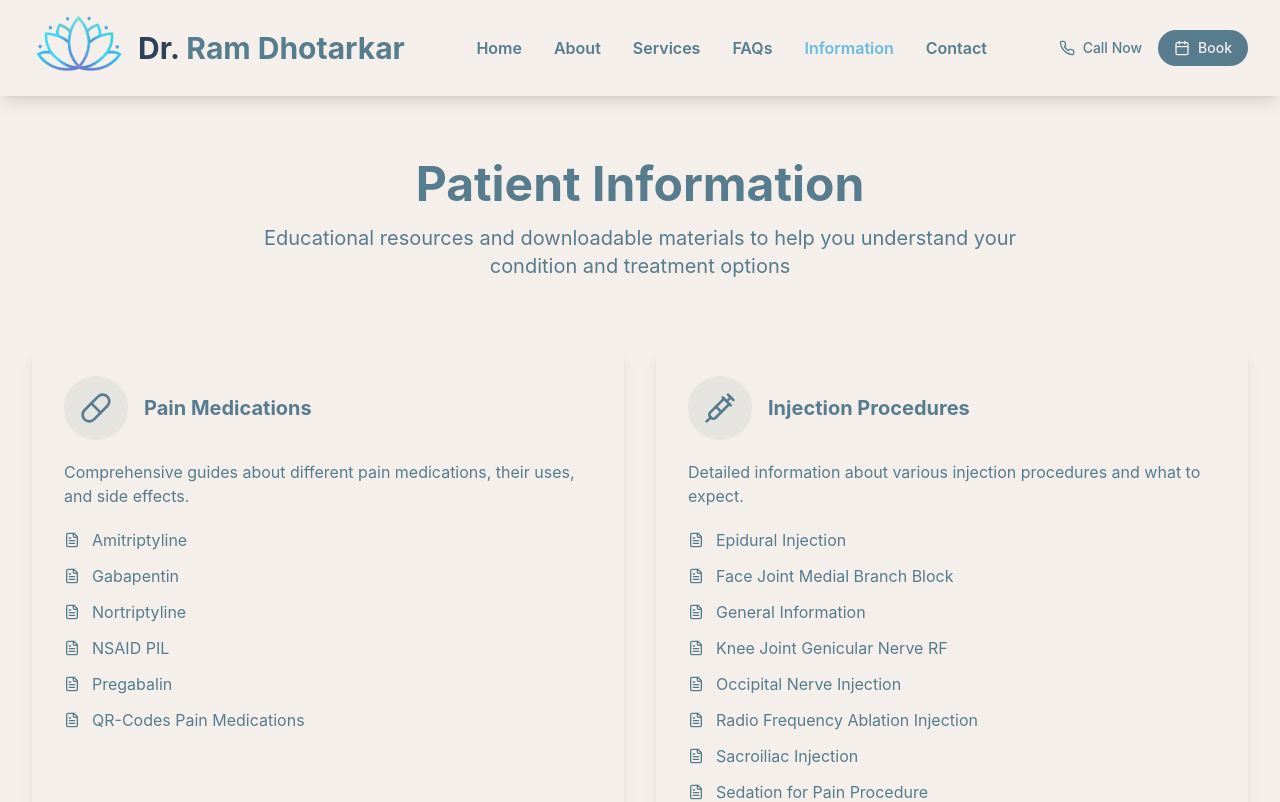
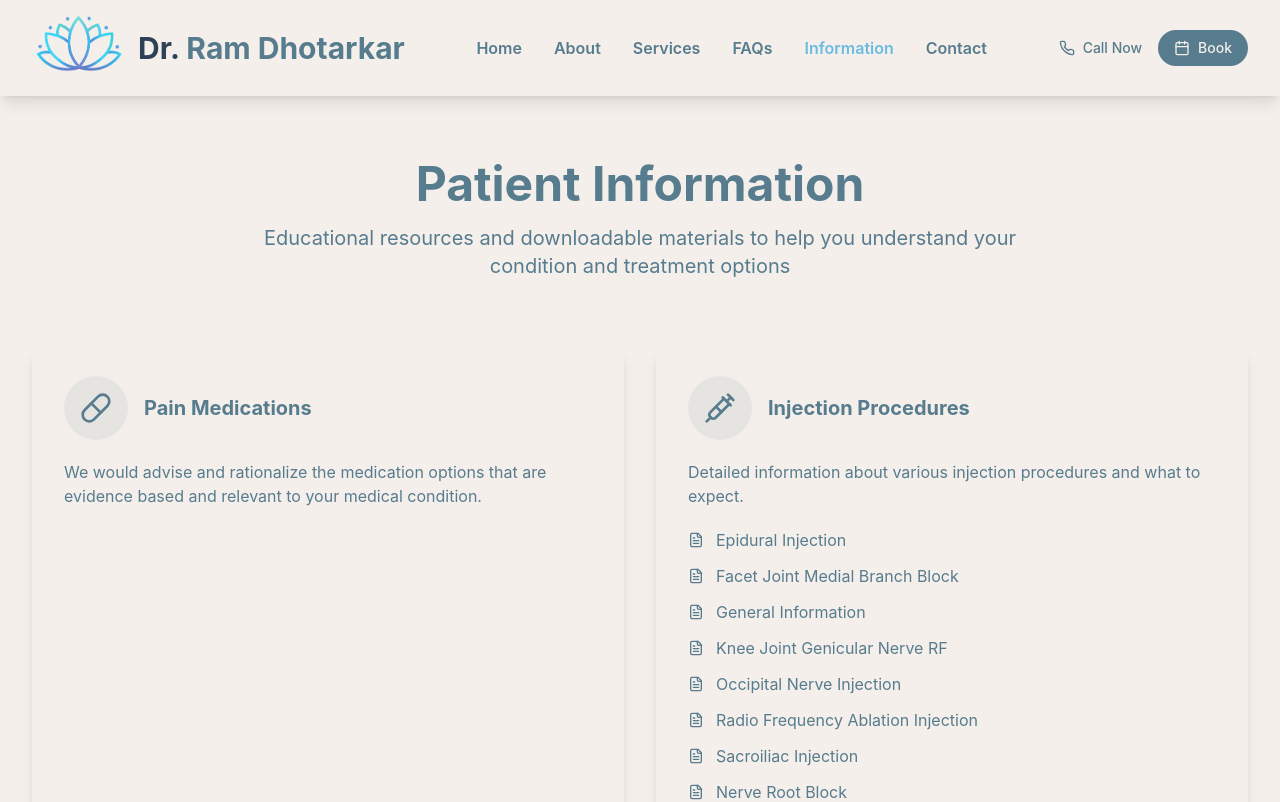
Before and after one commit to innervationitpune/maxcare, a React (Vite) app: page /information in a window 1280 px wide. Shown: the top 802 px of the page. Built offline with nearby package versions, Linux system fonts and the light colour scheme.

Commit message:
Update Information.jsx

```diff
--- a/src/pages/Information.jsx
+++ b/src/pages/Information.jsx
@@ -8,15 +8,8 @@ const Information = () => {
       title: 'Pain Medications',
       icon: Pill,
       description:
-        'Comprehensive guides about different pain medications, their uses, and side effects.',
-      items: [
-        { label: 'Amitriptyline', link: '/pdfs/pain-medications/Amitriptyline%20leaflet.pdf' },
-        { label: 'Gabapentin', link: '/pdfs/pain-medications/Gabapentin%20leaflet.pdf' },
-        { label: 'Nortriptyline', link: '/pdfs/pain-medications/Nortriptyline%20leaflet.pdf' },
-        { label: 'NSAID PIL', link: '/pdfs/pain-medications/NSAID%20PIL%202023%20update.pdf' },
-        { label: 'Pregabalin', link: '/pdfs/pain-medications/Pregabalin%20leaflet.pdf' },
-        { label: 'QR-Codes Pain Medications', link: '/pdfs/pain-medications/QR-Codes%20pain%20medications%20information.pdf' },
-      ],
+        'We would advise and rationalize the medication options that are evidence based and relevant to your medical condition.',
+      items: [], // No items for this card
     },
     {
       title: 'Injection Procedures',
@@ -24,15 +17,15 @@ const Information = () => {
       description:
         'Detailed information about various injection procedures and what to expect.',
       items: [
-        { label: 'Epidural Injection', link: '/pdfs/injection-procedures/Epidural%20injection.pdf' },
-        { label: 'Face Joint Medial Branch Block', link: '/pdfs/injection-procedures/Facet%20joint%20medial%20branch%20block.pdf' },
-        { label: 'General Information', link: '/pdfs/injection-procedures/General%20Information%20-%20injection%20treatments.pdf' },
-        { label: 'Knee Joint Genicular Nerve RF', link: '/pdfs/injection-procedures/Knee%20joint%20genicular%20nerve%20RF%20for.pdf' },
-        { label: 'Occipital Nerve Injection', link: '/pdfs/injection-procedures/Occipital%20nerve%20injection.pdf' },
-        { label: 'Radio Frequency Ablation Injection', link: '/pdfs/injection-procedures/Radio%20Frequency%20Ablation%20injection.pdf' },
-        { label: 'Sacroiliac Injection', link: '/pdfs/injection-procedures/Sacroiliac%20joint%20injection.pdf' },
-        { label: 'Sedation for Pain Procedure', link: '/pdfs/injection-procedures/Sedation%20for%20pain%20procedures.pdf' },
-        { label: 'Trigger Point Injection', link: '/pdfs/injection-procedures/Trigger%20point%20injections.pdf' },
+        { label: 'Epidural Injection' },
+        { label: 'Facet Joint Medial Branch Block' }, // corrected spelling
+        { label: 'General Information' },
+        { label: 'Knee Joint Genicular Nerve RF' },
+        { label: 'Occipital Nerve Injection' },
+        { label: 'Radio Frequency Ablation Injection' },
+        { label: 'Sacroiliac Injection' },
+        { label: 'Nerve Root Block' }, // new item
+        { label: 'Botox Injection' },  // new item
       ],
     },
     {
@@ -97,14 +90,17 @@ const Information = () => {
               <p className="text-[#567c8d] text-sm sm:text-base mb-5">
                 {section.description}
               </p>
+
+              {/* Only show items if available */}
+              {section.items.length > 0 && (
                 <div className="space-y-3">
                   {section.items.map((item, itemIndex) => (
                     <div key={itemIndex} className="flex items-center space-x-3">
                       <FileText className="h-4 w-4 text-[#567c8d] flex-shrink-0" />
-                    {index < 2 ? (
+                      {item.link ? (
                         <a
-                        href={item.link}             // PDF link
-                        target="_blank"              // open in new tab for preview
+                          href={item.link}
+                          target="_blank"
                           rel="noopener noreferrer"
                           className="text-[#567c8d] text-sm sm:text-base hover:underline"
                         >
@@ -118,6 +114,7 @@ const Information = () => {
                     </div>
                   ))}
                 </div>
+              )}
             </div>
           ))}
         </div>
```
Lines whose indentation alone changed are shown as unchanged.
